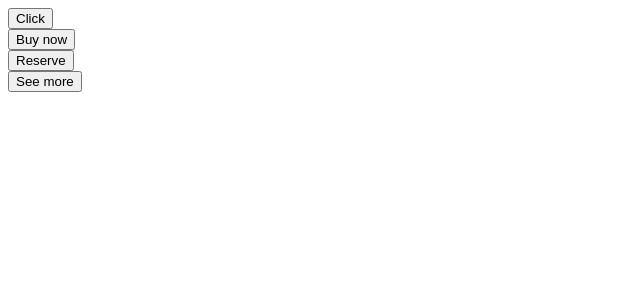
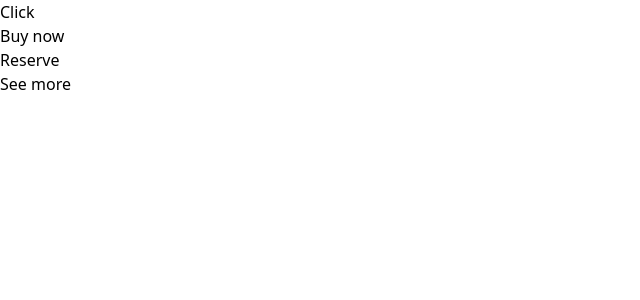
Before and after one commit to sparsell/comps, a React (Create React App) app: page / in a window 1280 px wide. Shown: the top 300 px of the page, without its empty margins (0-640 px from the left). Built offline with nearby package versions, Linux system fonts and the light colour scheme.

Commit message:
adds tailwind css

```diff
--- a/package.json
+++ b/package.json
@@ -35,5 +35,8 @@
       "last 1 firefox version",
       "last 1 safari version"
     ]
+  },
+  "devDependencies": {
+    "tailwindcss": "^3.3.2"
   }
 }
--- /dev/null
+++ b/src/index.css
@@ -0,0 +1,3 @@
+@tailwind base;
+@tailwind components;
+@tailwind utilities;
--- a/src/index.js
+++ b/src/index.js
@@ -1,3 +1,4 @@
+import './index.css';
 import React from 'react';
 import ReactDOM from 'react-dom/client';
 import App from './App';
--- /dev/null
+++ b/tailwind.config.js
@@ -0,0 +1,10 @@
+/** @type {import('tailwindcss').Config} */
+module.exports = {
+  content: [
+    "./src/**/*.{js,jsx,ts,tsx}",
+  ],
+  theme: {
+    extend: {},
+  },
+  plugins: [],
+}
```
Also changed, not shown: 1 other file (tests, documents, lock files or other folders).
